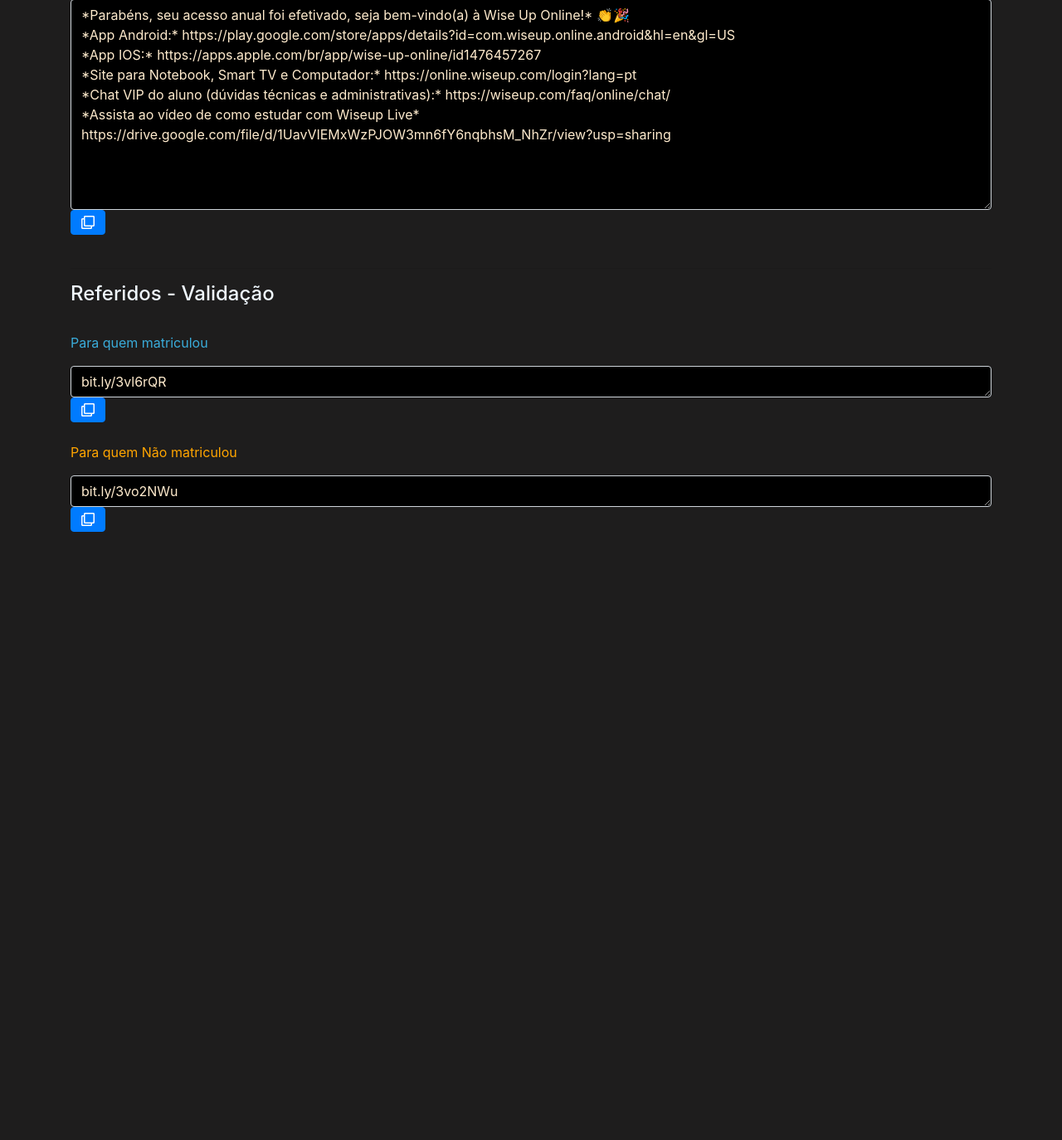
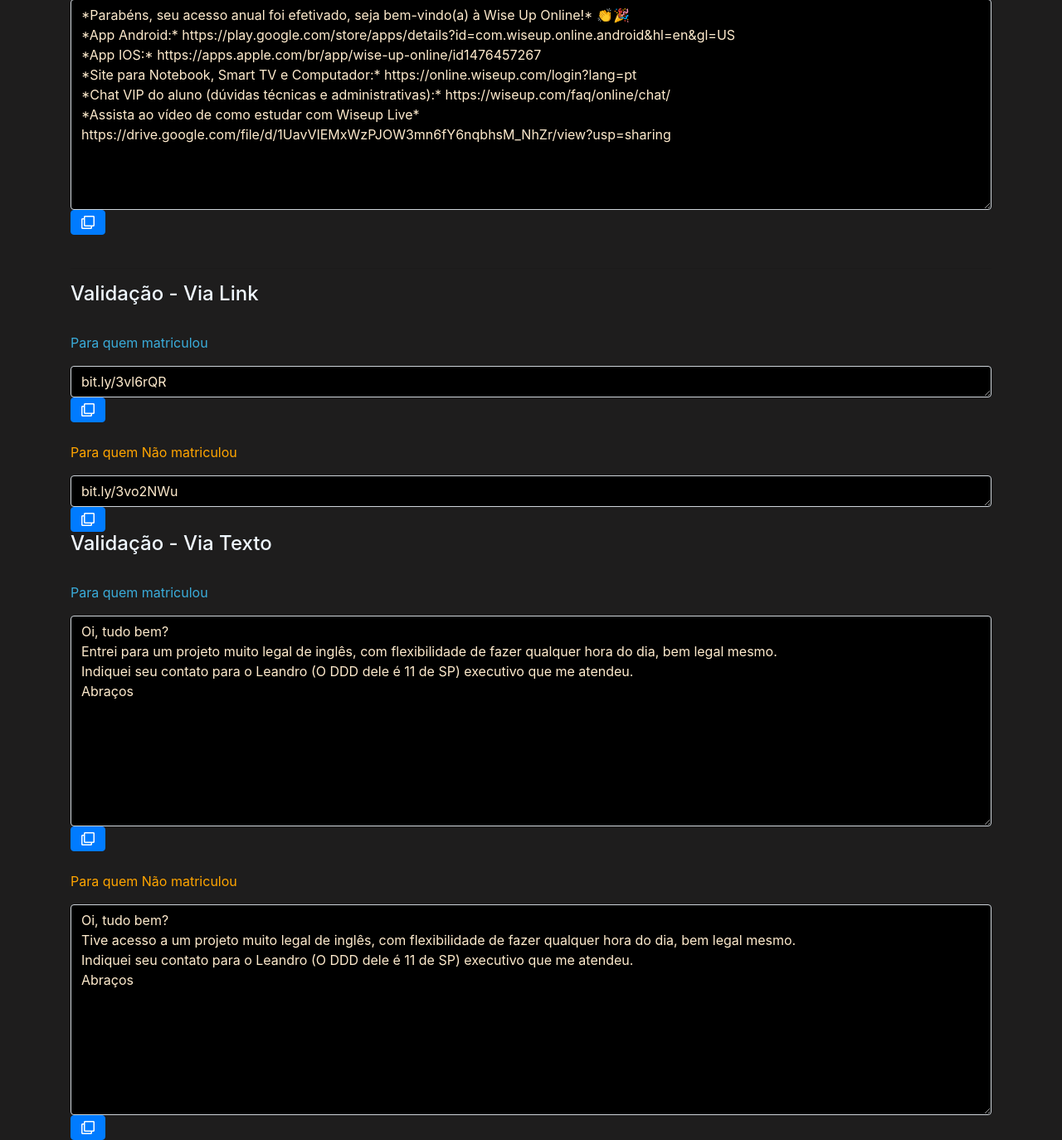
Before and after one commit to leandrofreire13/leadwsp, a Django app: page / in a window 1280 px wide. Shown: the part 701-2075 px from the top of the page at 83% size. Before the commit the page ends 1342 px from the top, so only its background shows below. Run offline with Django 3.2, Linux system fonts and the light colour scheme; some libraries are stand-ins or nearby versions.

Commit message:
Update inicio.html

```diff
--- a/referidos/templates/referidos/inicio.html
+++ b/referidos/templates/referidos/inicio.html
@@ -24,7 +24,7 @@ https://drive.google.com/file/d/1MrZLB6Sxooxg-OdYM5tpCcuCZv2HXVFB/view?usp=shari
     <br><br>
 
   <h2 style="color: aliceblue;"> Wiseup Live</h2>
-    <textarea style="background-color: black; color:blanchedalmond" name="" id="" cols="30" rows="10" class="text form-control">
+    <textarea style="background-color: black; color:blanchedalmond" name="" id="" cols="30" rows="10" class="text-live form-control">
 *Parabéns, seu acesso anual foi efetivado, seja bem-vindo(a) à Wise Up Online!* 👏🎉
 *App Android:* https://play.google.com/store/apps/details?id=com.wiseup.online.android&hl=en&gl=US
 *App IOS:* https://apps.apple.com/br/app/wise-up-online/id1476457267
@@ -37,13 +37,28 @@ https://drive.google.com/file/d/1UavVIEMxWzPJOW3mn6fY6nqbhsM_NhZr/view?usp=shari
     <button class="btn btn-primary" id="copiiy"><i class="far fa-clone"></i></button>
     <br><br>
     <hr>
-    <h4 style="color: aliceblue;">Referidos - Validação</h4> <br>
+    <h4 style="color: aliceblue;">Validação - Via Link</h4> <br>
     <p style="color: rgb(58, 172, 218);">Para quem matriculou</p> <textarea style="background-color: black; color:blanchedalmond" name="" id="" cols="30" rows="1" class="link-text-1 form-control">bit.ly/3vl6rQR</textarea>
     <button class="btn btn-primary" id="copiar1"><i class="far fa-clone"></i></button>
     <br> <br>
     <p style="color: orange;">Para quem Não matriculou</p> <textarea style="background-color: black; color:blanchedalmond" name="" id="" cols="30" rows="1" class="link-text-2 form-control">bit.ly/3vo2NWu</textarea>
     <button class="btn btn-primary" id="copiar2"><i class="far fa-clone"></i></button>
-<br><br><br>
+
+<h4 style="color: aliceblue;">Validação - Via Texto</h4> <br>
+<p style="color: rgb(58, 172, 218);">Para quem matriculou</p>
+<textarea style="background-color: black; color:blanchedalmond" name="" id="" cols="30" rows="10" class="link-text-3 form-control">
+Oi, tudo bem?
+Entrei para um projeto muito legal de inglês, com flexibilidade de fazer qualquer hora do dia, bem legal mesmo.
+Indiquei seu contato para o Leandro (O DDD dele é 11 de SP) executivo que me atendeu.
+Abraços</textarea>
+<button class="btn btn-primary" id="copiar3"><i class="far fa-clone"></i></button>
+<br><br>
+ <p style="color: orange;">Para quem Não matriculou</p> <textarea style="background-color: black; color:blanchedalmond" name="" id="" cols="30" rows="10" class="link-text-4 form-control">
+Oi, tudo bem?
+Tive acesso a um projeto muito legal de inglês, com flexibilidade de fazer qualquer hora do dia, bem legal mesmo.
+Indiquei seu contato para o Leandro (O DDD dele é 11 de SP) executivo que me atendeu.
+Abraços</textarea>
+ <button class="btn btn-primary" id="copiar4"><i class="far fa-clone"></i></button>
 
 <script>
 let btn = document.querySelector('#copy');
@@ -56,7 +71,7 @@ btn.addEventListener('click', function(e) {
 
 let btn1 = document.querySelector('#copiiy');
 btn1.addEventListener('click', function(e) {
-  let textArea = document.querySelector('.text');
+  let textArea = document.querySelector('.text-live');
   textArea.select();
   document.execCommand('copy');
 
@@ -85,7 +100,20 @@ button2.addEventListener('click', function(e) {
   document.execCommand('copy');
 
 });
+let button2 = document.querySelector('#copiar3');
+button2.addEventListener('click', function(e) {
+  let textArea = document.querySelector('.link-text-3');
+  textArea.select();
+  document.execCommand('copy');
 
+});
+let button2 = document.querySelector('#copiar4');
+button2.addEventListener('click', function(e) {
+  let textArea = document.querySelector('.link-text-4');
+  textArea.select();
+  document.execCommand('copy');
+
+});
 
 </script>
 
```
